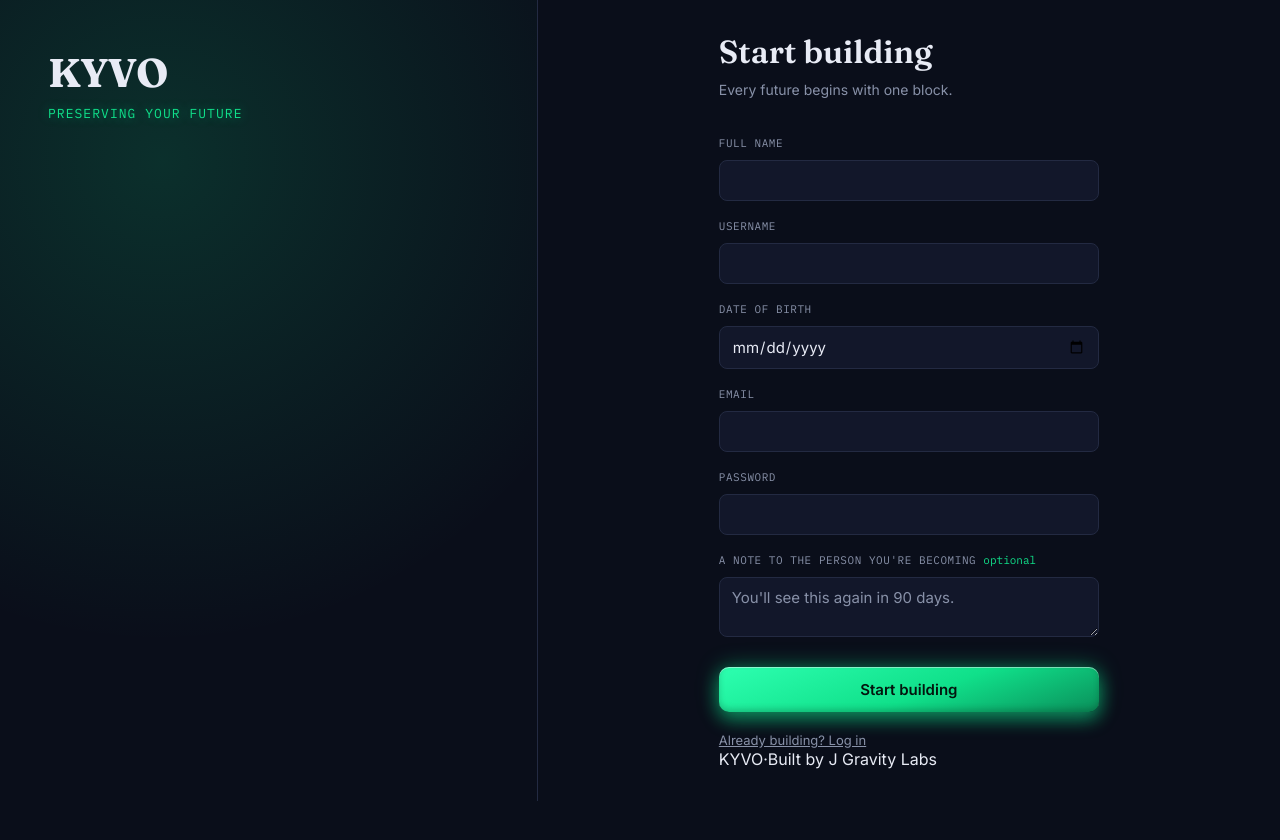
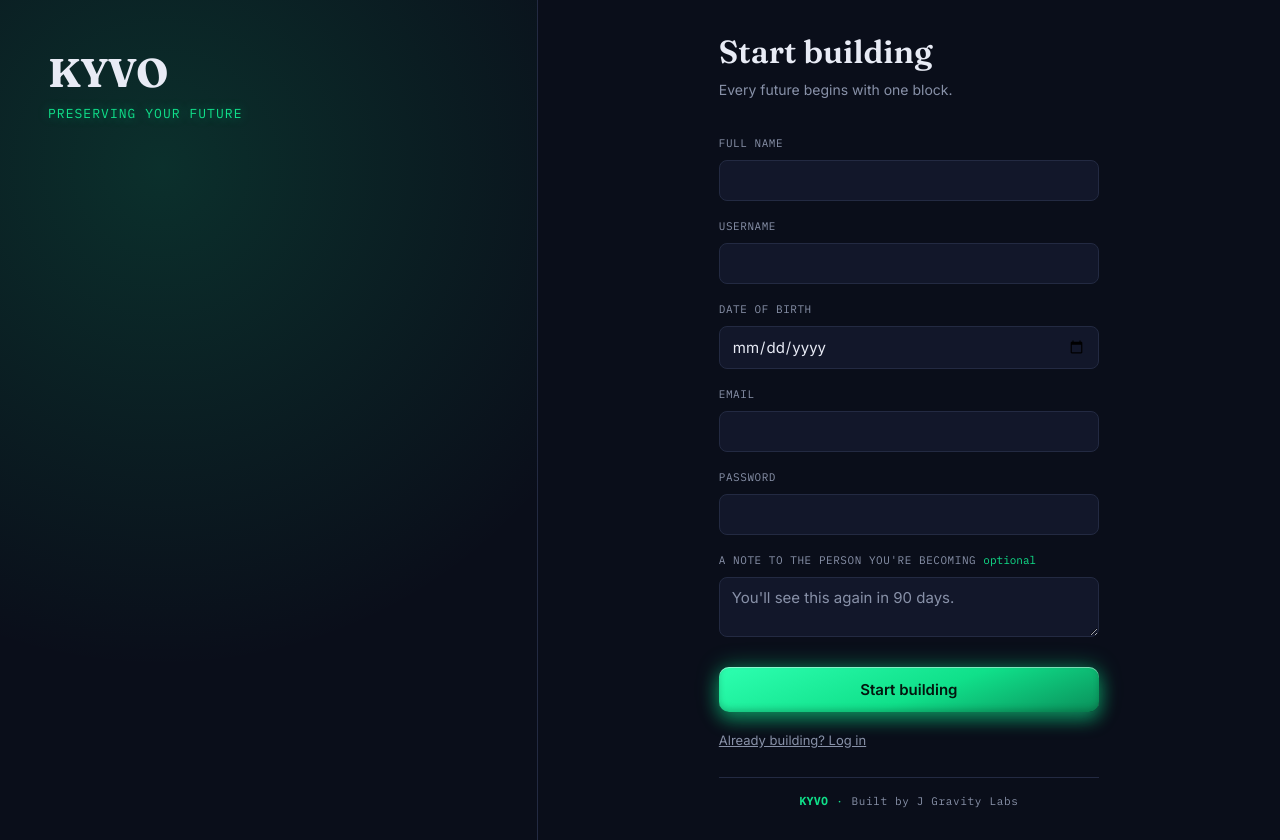
Before and after one commit to drjaykuro/kyvo, a React (Vite) app: page / in a window 1280 px wide. Before the commit the page ends 801 px from the top, so only its background shows below. Built offline with nearby package versions, Linux system fonts and the light colour scheme.

Commit message:
Make J Gravity Labs attribution clearly visible on login and signup

```diff
--- a/src/AuthLayout.css
+++ b/src/AuthLayout.css
@@ -114,6 +114,27 @@
   max-width: 380px;
 }
 
+.auth-attribution {
+  margin-top: 28px;
+  padding-top: 16px;
+  border-top: 1px solid var(--card-border);
+  text-align: center;
+  font-family: var(--font-mono);
+  font-size: 11px;
+  letter-spacing: 0.06em;
+  color: var(--text-dim);
+}
+
+.auth-attribution-brand {
+  color: var(--green);
+  font-weight: 700;
+}
+
+.auth-attribution-separator {
+  margin: 0 8px;
+  color: var(--green);
+}
+
 @media (max-width: 860px) {
   .auth-shell {
     flex-direction: column;
```
